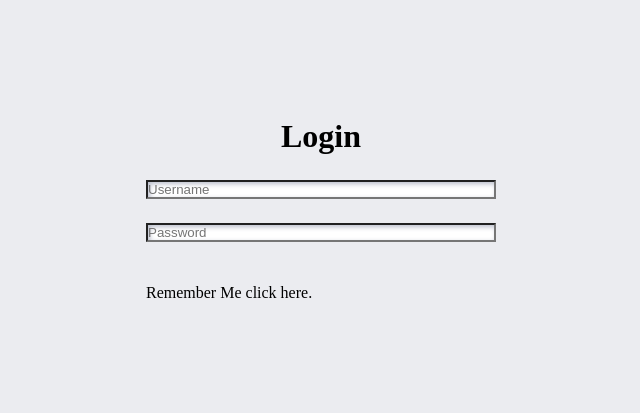
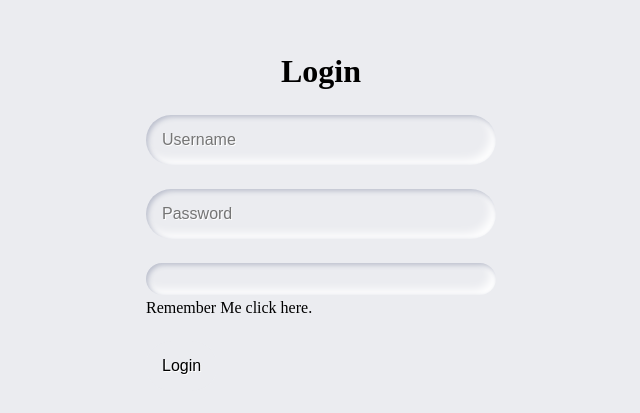
Before and after one commit to EhWanu/Pure-CSS-Neomorphism-Login-Form-Design-In-HTML---CSS, a plain HTML site: page index.html in a window 1280 px wide. Shown: the part 191-604 px from the top of the page, without its empty margins (319-959 px from the left). Drawn offline with Linux system fonts and the light colour scheme.

Commit message:
added button and borer radius to form

```diff
--- a/index.html
+++ b/index.html
@@ -24,6 +24,7 @@
                 <span class='txt1'>Remember Me click here. </span>
             </label>
         </div>
+        <button class='red' type='button'>Login</button>
     </div>
 </body>
 </html>
--- a/style.css
+++ b/style.css
@@ -37,3 +37,13 @@ input{
     appearance: none 0;
     -webkit-appearance: none;
 }
+
+button, input {
+    border: 0;
+    outline: 0;
+    font-size: 16px;
+    border-radius: 320px;
+    padding: 16px;
+    background: #ebecf0;
+    text-shadow: 1px 1px 0 #fff;
+}
```
